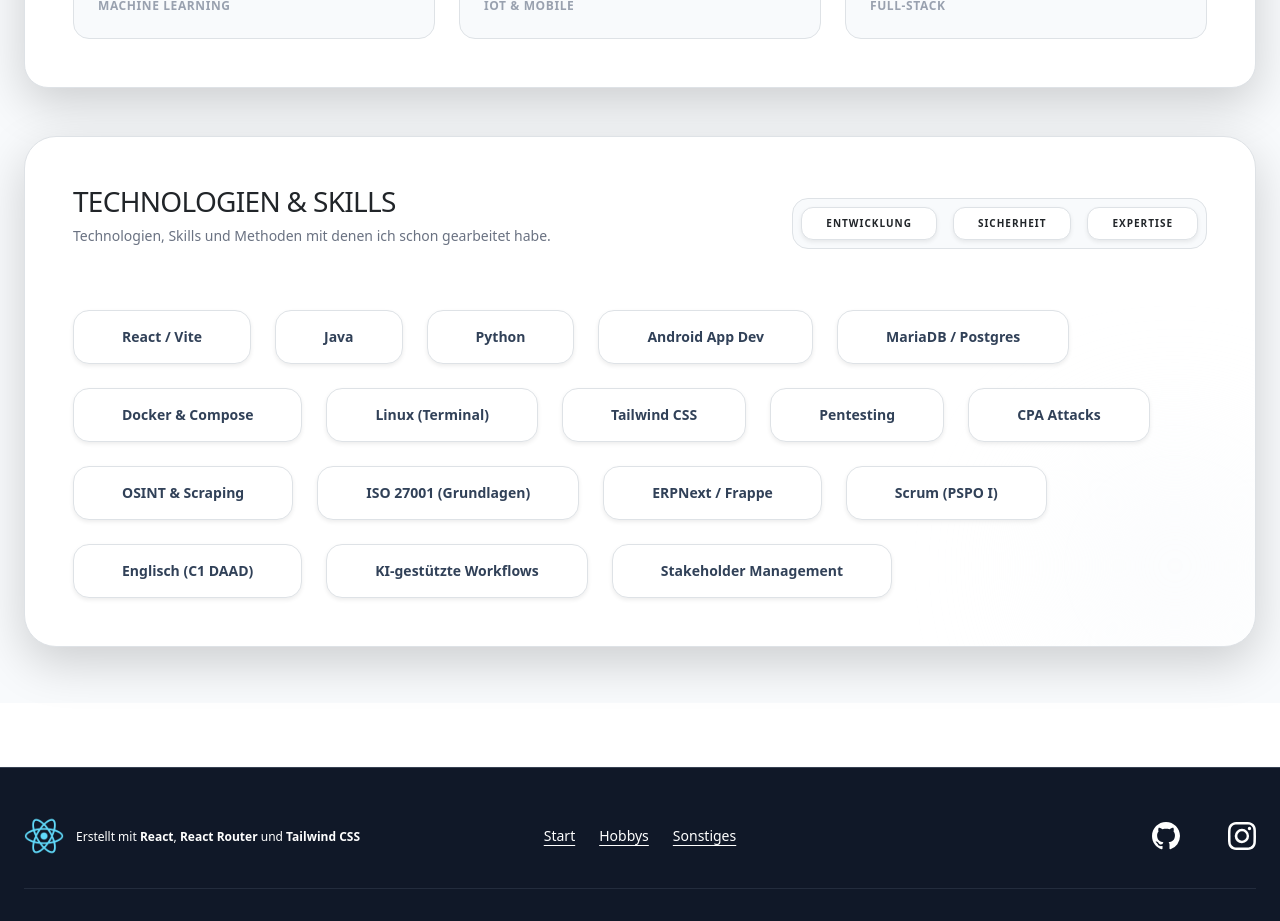
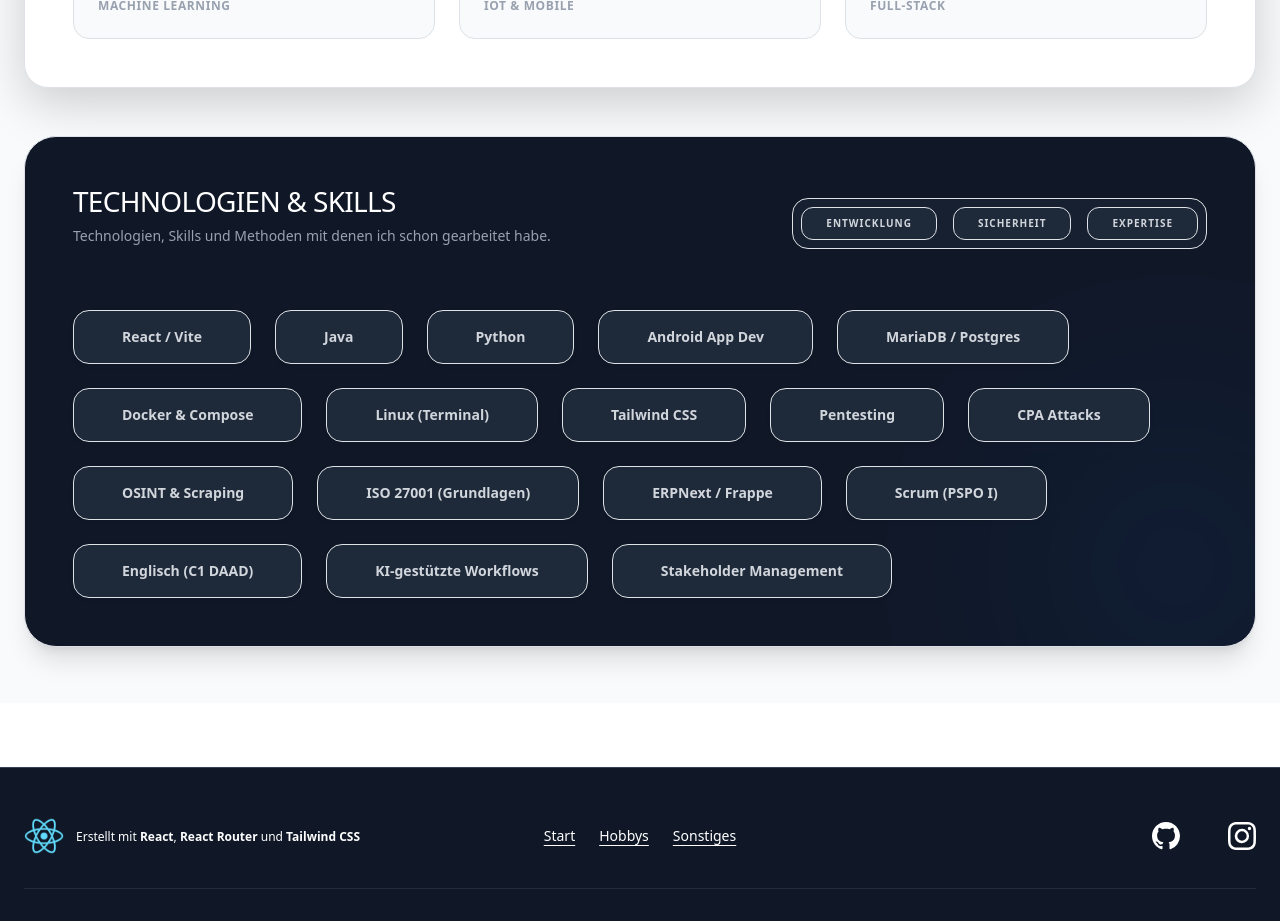
Before and after one commit to julianertle/Website, a React (Vite) app: page / in a window 1280 px wide. Shown: the part 1580-2501 px from the top of the page. Built offline with nearby package versions, Linux system fonts and the light colour scheme.

Commit message:
color change for last tile

```diff
--- a/src/components/Content.jsx
+++ b/src/components/Content.jsx
@@ -437,37 +437,38 @@
 
 {/* SEKTION: KERNKOMPETENZEN (INTERAKTIV) */}
 <div ref={skillsSectionRef} className="pb-8 group/section">
-        <div className="bg-white rounded-[2rem] shadow-lg border border-gray-100 p-8 lg:p-12 transition-all duration-500 hover:shadow-xl relative overflow-hidden">
+  {/* Hintergrund auf bg-gray-900 (wie Footer) und Border auf gray-700 angepasst */}
+  <div className="bg-gray-900 rounded-[2rem] shadow-xl border border-gray-700 p-8 lg:p-12 transition-all duration-500 hover:shadow-2xl relative overflow-hidden">
     <div className="flex flex-col md:flex-row justify-between items-start md:items-center gap-6 mb-12">
       <div>
-              <h3 className="text-3xl font-black text-gray-950 uppercase tracking-tight mb-2">
+        <h3 className="text-3xl font-black text-white uppercase tracking-tight mb-2">
           Technologien & Skills
         </h3>
-              <p className="text-gray-500 text-sm font-medium">
-                Technologien, Skills und Methoden mit denen ich schon gearbeitet
-                habe.
+        <p className="text-gray-400 text-sm font-medium">
+          Technologien, Skills und Methoden mit denen ich schon gearbeitet habe.
         </p>
       </div>
 
-            <div className="flex flex-wrap gap-3 bg-slate-50 p-2 rounded-2xl border border-slate-100">
+      {/* Filter-Buttons passend zum Footer-Farbschema */}
+      <div className="flex flex-wrap gap-3 bg-gray-800/50 p-2 rounded-2xl border border-gray-700">
         <div
           onMouseEnter={() => setActiveTooltip("dev")}
           onMouseLeave={() => setActiveTooltip(null)}
-                className={`px-4 py-2 rounded-xl text-[10px] font-black tracking-widest uppercase cursor-default transition-all border border-slate-200 ${activeTooltip === "dev" ? "bg-blue-600 text-white shadow-md" : "bg-white shadow-sm hover:bg-blue-600 hover:text-white"}`}
+          className={`px-4 py-2 rounded-xl text-[10px] font-black tracking-widest uppercase cursor-default transition-all border ${activeTooltip === "dev" ? "bg-blue-600 border-blue-500 text-white shadow-lg" : "bg-gray-800 border-gray-600 text-gray-300 hover:text-white"}`}
         >
           Entwicklung
         </div>
         <div
           onMouseEnter={() => setActiveTooltip("cyber")}
           onMouseLeave={() => setActiveTooltip(null)}
-                className={`px-4 py-2 rounded-xl text-[10px] font-black tracking-widest uppercase cursor-default transition-all border border-slate-200 ${activeTooltip === "cyber" ? "bg-red-600 text-white shadow-md" : "bg-white shadow-sm hover:bg-red-600 hover:text-white"}`}
+          className={`px-4 py-2 rounded-xl text-[10px] font-black tracking-widest uppercase cursor-default transition-all border ${activeTooltip === "cyber" ? "bg-red-600 border-red-500 text-white shadow-lg" : "bg-gray-800 border-gray-600 text-gray-300 hover:text-white"}`}
         >
           Sicherheit
         </div>
         <div
           onMouseEnter={() => setActiveTooltip("personal")}
           onMouseLeave={() => setActiveTooltip(null)}
-                className={`px-4 py-2 rounded-xl text-[10px] font-black tracking-widest uppercase cursor-default transition-all border border-slate-200 ${activeTooltip === "personal" ? "bg-emerald-600 text-white shadow-md" : "bg-white shadow-sm hover:bg-emerald-600 hover:text-white"}`}
+          className={`px-4 py-2 rounded-xl text-[10px] font-black tracking-widest uppercase cursor-default transition-all border ${activeTooltip === "personal" ? "bg-emerald-600 border-emerald-500 text-white shadow-lg" : "bg-gray-800 border-gray-600 text-gray-300 hover:text-white"}`}
         >
           Expertise
         </div>
@@ -498,13 +499,19 @@
           key={item.name}
           className={`
             px-5 py-3 rounded-2xl border font-bold text-sm transition-all duration-300 transform-gpu
-                  ${!activeTooltip ? "bg-white border-slate-200 text-slate-700 shadow-sm" : ""}
+            ${!activeTooltip ? "bg-gray-800 border-gray-700 text-gray-300 shadow-sm" : ""}
             ${
               activeTooltip === item.cat
-                      ? `scale-110 z-20 shadow-md ${item.cat === "dev" ? "bg-blue-50 border-blue-400 text-blue-700" : item.cat === "cyber" ? "bg-red-50 border-red-400 text-red-700" : "bg-emerald-50 border-emerald-400 text-emerald-700"}`
+                ? `scale-110 z-20 shadow-xl ${
+                    item.cat === "dev"
+                      ? "bg-blue-600 border-blue-400 text-white"
+                      : item.cat === "cyber"
+                        ? "bg-red-600 border-red-400 text-white"
+                        : "bg-emerald-600 border-emerald-400 text-white"
+                  }`
                 : activeTooltip
                   ? "opacity-20 grayscale blur-[1px] scale-95"
-                        : ""
+                  : "hover:border-gray-500 hover:text-white"
             }
           `}
         >
@@ -513,7 +520,8 @@
       ))}
     </div>
 
-          <div className="absolute -bottom-12 -right-12 w-64 h-64 bg-slate-50 rounded-full blur-3xl -z-0 opacity-50"></div>
+    {/* Subtiler Glow, der zum Footer-Stil passt */}
+    <div className="absolute -bottom-12 -right-12 w-64 h-64 bg-blue-500 rounded-full blur-[120px] -z-0 opacity-10"></div>
   </div>
 </div>
     </div>
```
Also changed, not shown: 1 other file (tests, documents, lock files or other folders). Lines whose indentation alone changed are shown as unchanged.
